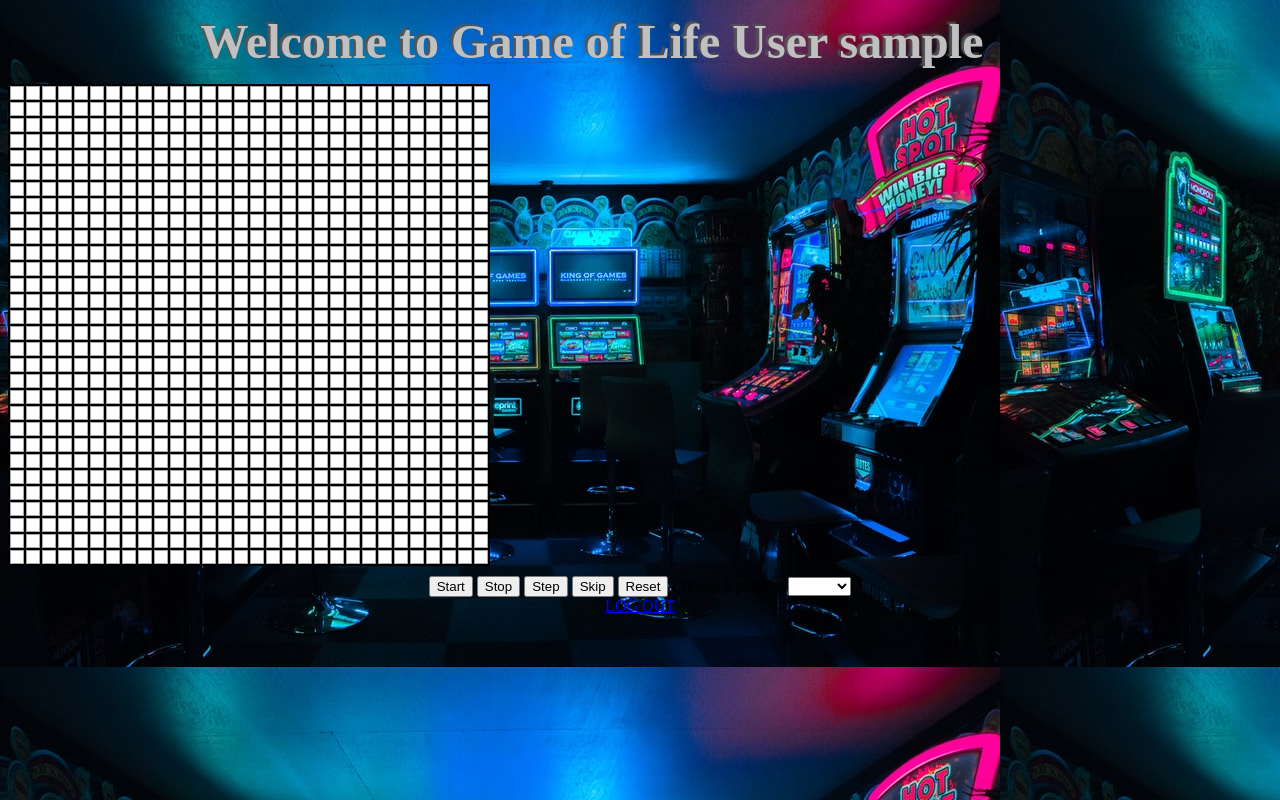
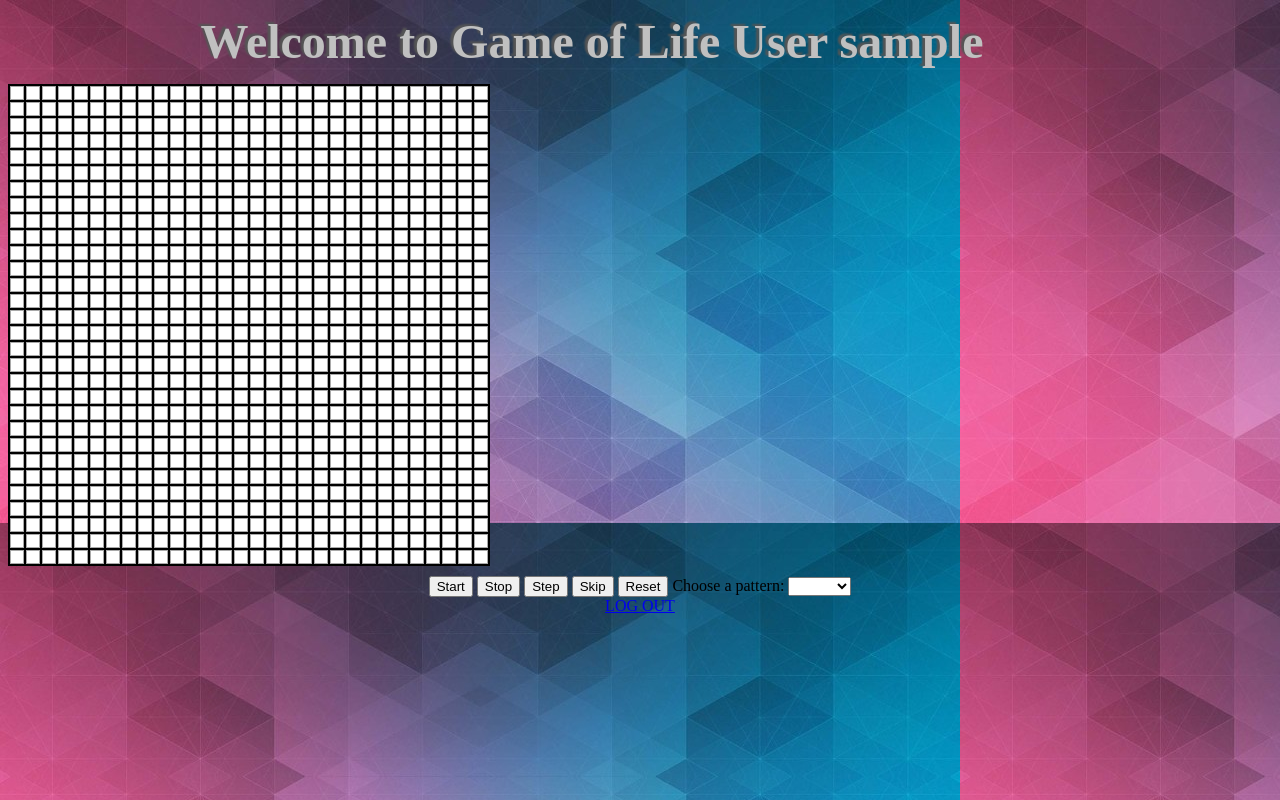
Before and after one commit to Keshawn287/Conway-s-Game-of-Life, a PHP site: page /Conway-s-Game-of-Life/home.php in a window 1280 px wide. Run offline with PHP 8.4, Linux system fonts and the light colour scheme; the visitor is signed in with stand-in values (Sample User, id 1).

Commit message:
background

```diff
--- a/src/style1.css
+++ b/src/style1.css
@@ -1,5 +1,5 @@
 body{
-	background: url(GameofLife.jpg);
+	background: url(GameofLife2.jpg);
 
 }
 
```
Also changed, not shown: src/GameofLife2.jpg (added).
